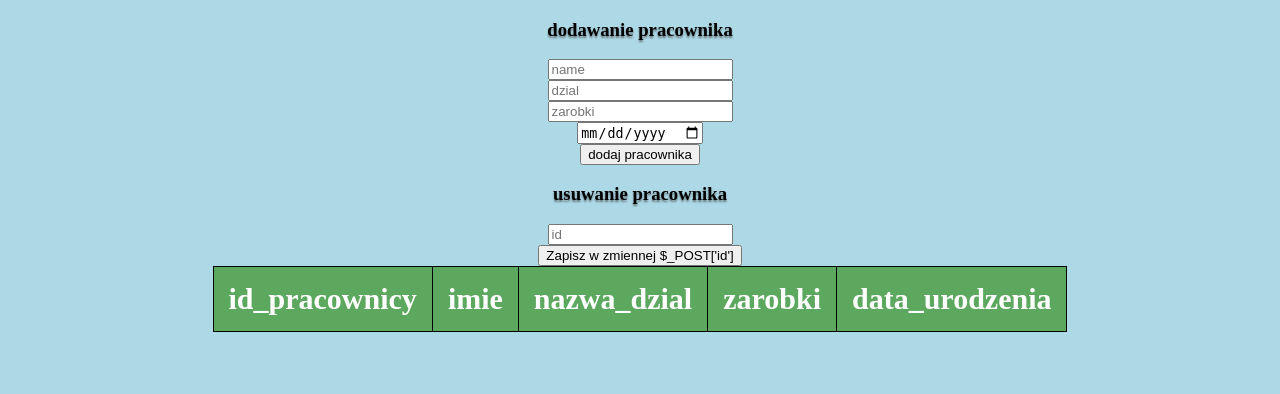
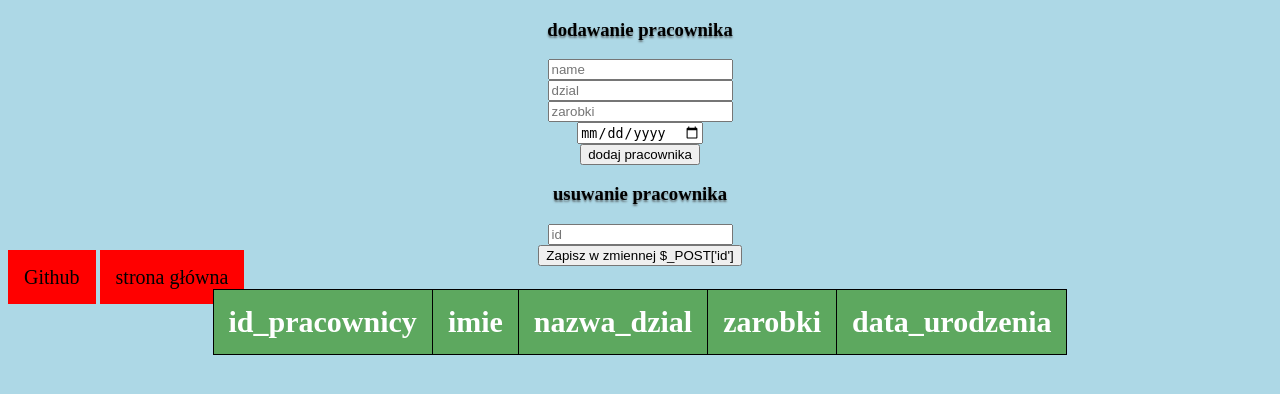
Before and after one commit to SK-2019/php-sql-wprowadzenie-kruczek-radoslaw, a PHP site: page /daneDoBazy.php in a window 1280 px wide. Shown: the top 394 px of the page. Run offline with PHP 8.4, Linux system fonts and the light colour scheme; data that the repository does not hold is empty.

Commit message:
Add files via upload

```diff
--- a/daneDoBazy.php
+++ b/daneDoBazy.php
@@ -22,6 +22,10 @@
 	</form>
 </body>
 </html>
+<div class="nav">
+    <a href="https://github.com/SK-2019/php-sql-wprowadzenie-kruczek-radoslaw">Github</a>
+    <a href="index.php">strona główna</a>
+</div>
 <?php
 
 
```
